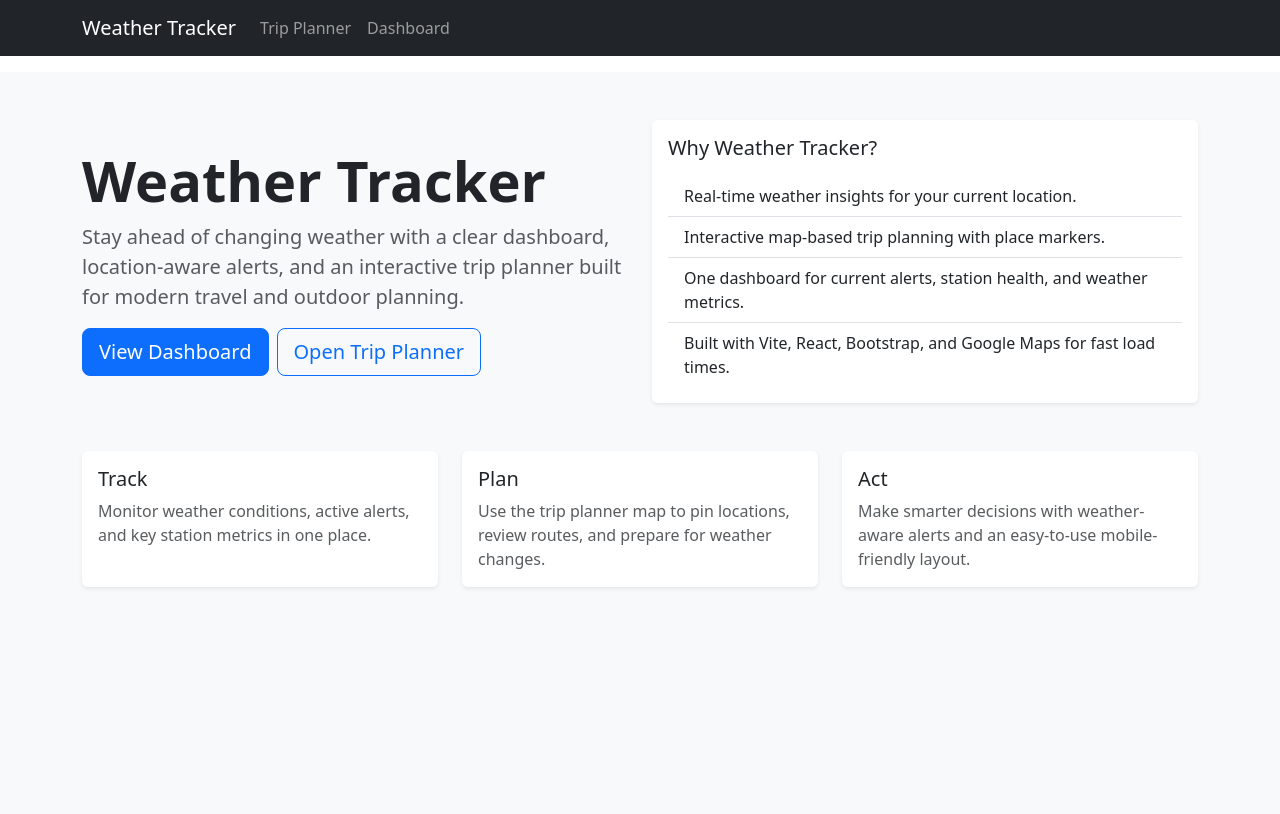
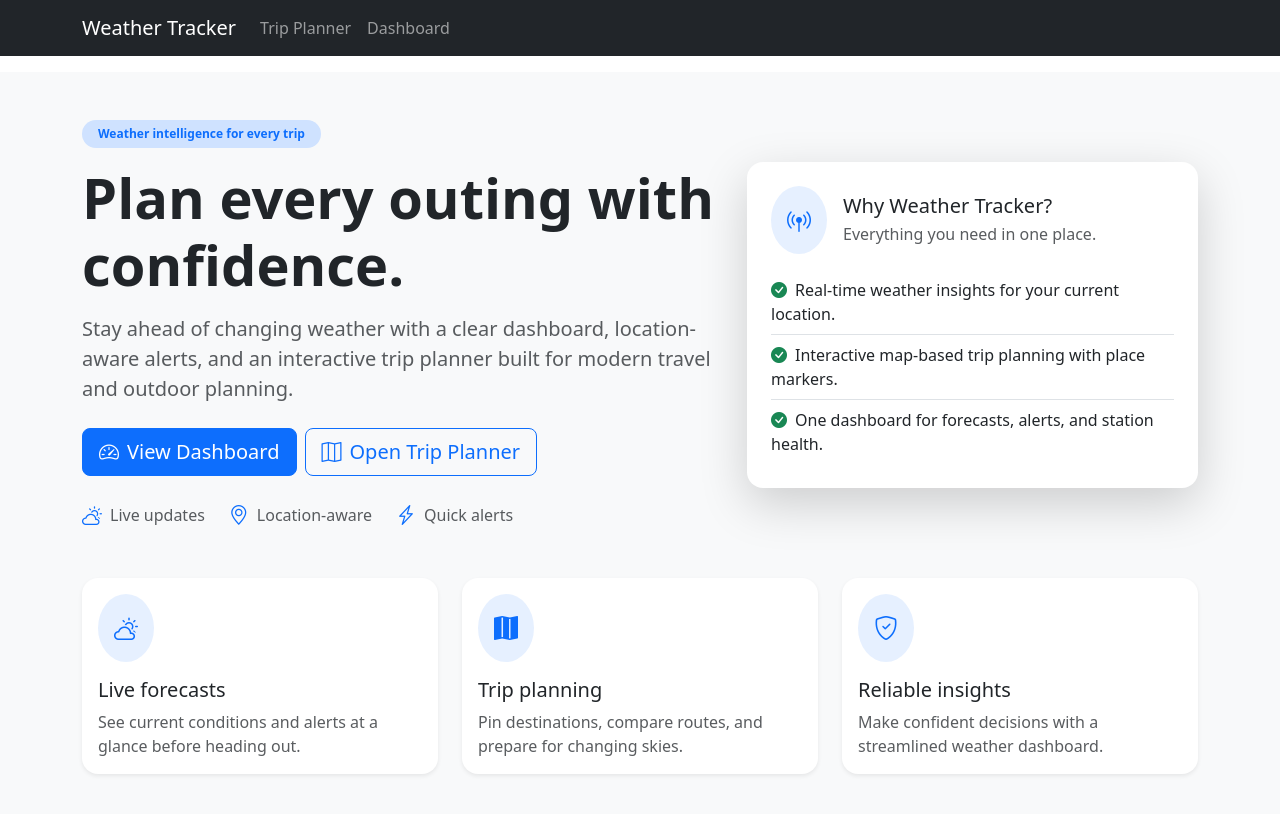
Before and after one commit to Lostkookiejar/weather-tracker-app, a React (Vite) app: page / in a window 1280 px wide. Shown: the top 814 px of the page. Built offline with nearby package versions, Linux system fonts and the light colour scheme.

Commit message:
landing page stylze

```diff
--- a/src/main.jsx
+++ b/src/main.jsx
@@ -2,5 +2,6 @@ import { StrictMode } from "react";
 import { createRoot } from "react-dom/client";
 import App from "./app/App.jsx";
 import "bootstrap/dist/css/bootstrap.min.css";
+import "bootstrap-icons/font/bootstrap-icons.css";
 import "./index.css";
 createRoot(document.getElementById("root")).render(<App />);
--- a/src/pages/LandingPage.jsx
+++ b/src/pages/LandingPage.jsx
@@ -1,20 +1,62 @@
-import { Container, Row, Col, Button, Card, ListGroup } from "react-bootstrap";
+import {
+  Container,
+  Row,
+  Col,
+  Button,
+  Card,
+  ListGroup,
+  Badge,
+} from "react-bootstrap";
 import { Link } from "react-router-dom";
+
+const highlights = [
+  {
+    icon: "bi-cloud-sun",
+    title: "Live forecasts",
+    text: "See current conditions and alerts at a glance before heading out.",
+  },
+  {
+    icon: "bi-map-fill",
+    title: "Trip planning",
+    text: "Pin destinations, compare routes, and prepare for changing skies.",
+  },
+  {
+    icon: "bi-shield-check",
+    title: "Reliable insights",
+    text: "Make confident decisions with a streamlined weather dashboard.",
+  },
+];
+
+const featurePoints = [
+  "Real-time weather insights for your current location.",
+  "Interactive map-based trip planning with place markers.",
+  "One dashboard for forecasts, alerts, and station health.",
+];
 
 function LandingPage() {
   return (
     <div className="min-vh-100 bg-light py-5">
       <Container>
-        <Row className="align-items-center mb-5">
-          <Col lg={6} className="mb-4 mb-lg-0">
-            <h1 className="display-4 fw-bold">Weather Tracker</h1>
-            <p className="lead text-muted">
+        <Row className="align-items-center mb-5 g-4">
+          <Col lg={7} className="mb-4 mb-lg-0">
+            <Badge
+              bg="primary-subtle"
+              text="primary"
+              className="rounded-pill mb-3 px-3 py-2"
+            >
+              Weather intelligence for every trip
+            </Badge>
+            <h1 className="display-4 fw-bold text-dark mb-3">
+              Plan every outing with confidence.
+            </h1>
+            <p className="lead text-muted mb-4">
               Stay ahead of changing weather with a clear dashboard,
               location-aware alerts, and an interactive trip planner built for
               modern travel and outdoor planning.
             </p>
-            <div className="d-flex gap-2 flex-wrap">
+            <div className="d-flex gap-2 flex-wrap mb-4">
               <Button as={Link} to="/dashboard" variant="primary" size="lg">
+                <i className="bi bi-speedometer2 me-2"></i>
                 View Dashboard
               </Button>
               <Button
@@ -23,69 +65,67 @@ function LandingPage() {
                 variant="outline-primary"
                 size="lg"
               >
+                <i className="bi bi-map me-2"></i>
                 Open Trip Planner
               </Button>
             </div>
+            <div className="d-flex flex-wrap gap-4 text-muted">
+              <span className="d-flex align-items-center gap-2">
+                <i className="bi bi-cloud-sun text-primary fs-5"></i>
+                Live updates
+              </span>
+              <span className="d-flex align-items-center gap-2">
+                <i className="bi bi-geo-alt text-primary fs-5"></i>
+                Location-aware
+              </span>
+              <span className="d-flex align-items-center gap-2">
+                <i className="bi bi-lightning-charge text-primary fs-5"></i>
+                Quick alerts
+              </span>
+            </div>
           </Col>
-          <Col lg={6}>
-            <Card className="shadow-sm border-0">
-              <Card.Body>
-                <h5 className="mb-3">Why Weather Tracker?</h5>
+
+          <Col lg={5}>
+            <Card className="shadow-lg border-0 rounded-4 overflow-hidden">
+              <Card.Body className="p-4">
+                <div className="d-flex align-items-center mb-3">
+                  <div className="rounded-circle bg-primary bg-opacity-10 p-3 me-3">
+                    <i className="bi bi-broadcast-pin text-primary fs-4"></i>
+                  </div>
+                  <div>
+                    <h5 className="mb-1">Why Weather Tracker?</h5>
+                    <p className="text-muted mb-0">
+                      Everything you need in one place.
+                    </p>
+                  </div>
+                </div>
                 <ListGroup variant="flush">
-                  <ListGroup.Item>
-                    Real-time weather insights for your current location.
-                  </ListGroup.Item>
-                  <ListGroup.Item>
-                    Interactive map-based trip planning with place markers.
-                  </ListGroup.Item>
-                  <ListGroup.Item>
-                    One dashboard for current alerts, station health, and
-                    weather metrics.
-                  </ListGroup.Item>
-                  <ListGroup.Item>
-                    Built with Vite, React, Bootstrap, and Google Maps for fast
-                    load times.
-                  </ListGroup.Item>
+                  {featurePoints.map((point) => (
+                    <ListGroup.Item key={point} className="px-0">
+                      <i className="bi bi-check-circle-fill text-success me-2"></i>
+                      {point}
+                    </ListGroup.Item>
+                  ))}
                 </ListGroup>
               </Card.Body>
             </Card>
           </Col>
         </Row>
 
-        <Row className="g-4">
-          <Col md={4}>
-            <Card className="h-100 shadow-sm border-0">
-              <Card.Body>
-                <h5>Track</h5>
-                <p className="text-muted mb-0">
-                  Monitor weather conditions, active alerts, and key station
-                  metrics in one place.
-                </p>
-              </Card.Body>
-            </Card>
-          </Col>
-          <Col md={4}>
-            <Card className="h-100 shadow-sm border-0">
-              <Card.Body>
-                <h5>Plan</h5>
-                <p className="text-muted mb-0">
-                  Use the trip planner map to pin locations, review routes, and
-                  prepare for weather changes.
-                </p>
-              </Card.Body>
-            </Card>
-          </Col>
-          <Col md={4}>
-            <Card className="h-100 shadow-sm border-0">
-              <Card.Body>
-                <h5>Act</h5>
-                <p className="text-muted mb-0">
-                  Make smarter decisions with weather-aware alerts and an
-                  easy-to-use mobile-friendly layout.
-                </p>
-              </Card.Body>
-            </Card>
-          </Col>
+        <Row xs={1} md={3} className="g-4">
+          {highlights.map((item) => (
+            <Col key={item.title}>
+              <Card className="h-100 shadow-sm border-0 rounded-4">
+                <Card.Body>
+                  <div className="rounded-circle bg-primary bg-opacity-10 p-3 d-inline-flex mb-3">
+                    <i className={`bi ${item.icon} text-primary fs-4`}></i>
+                  </div>
+                  <h5>{item.title}</h5>
+                  <p className="text-muted mb-0">{item.text}</p>
+                </Card.Body>
+              </Card>
+            </Col>
+          ))}
         </Row>
       </Container>
     </div>
--- a/src/pages/Planner.jsx
+++ b/src/pages/Planner.jsx
@@ -19,6 +19,7 @@ function Planner() {
     lng: 151.208138,
   });
 
+  //sets a marker on the map widget when clicked.
   const handleMapClick = (ev) => {
     if (!ev.detail.latLng) return;
     if (locations) {
@@ -28,10 +29,12 @@ function Planner() {
     }
   };
 
+  //boiler function for setting search query
   const handleSearchChange = (e) => {
     setSearchInput(e.target.value);
   };
 
+  //search query function for pressing the 'Search' button or pressing the Enter key
   const handleSearch = () => {
     if (!searchInput.trim()) {
       console.log("Please enter a search query");
```
